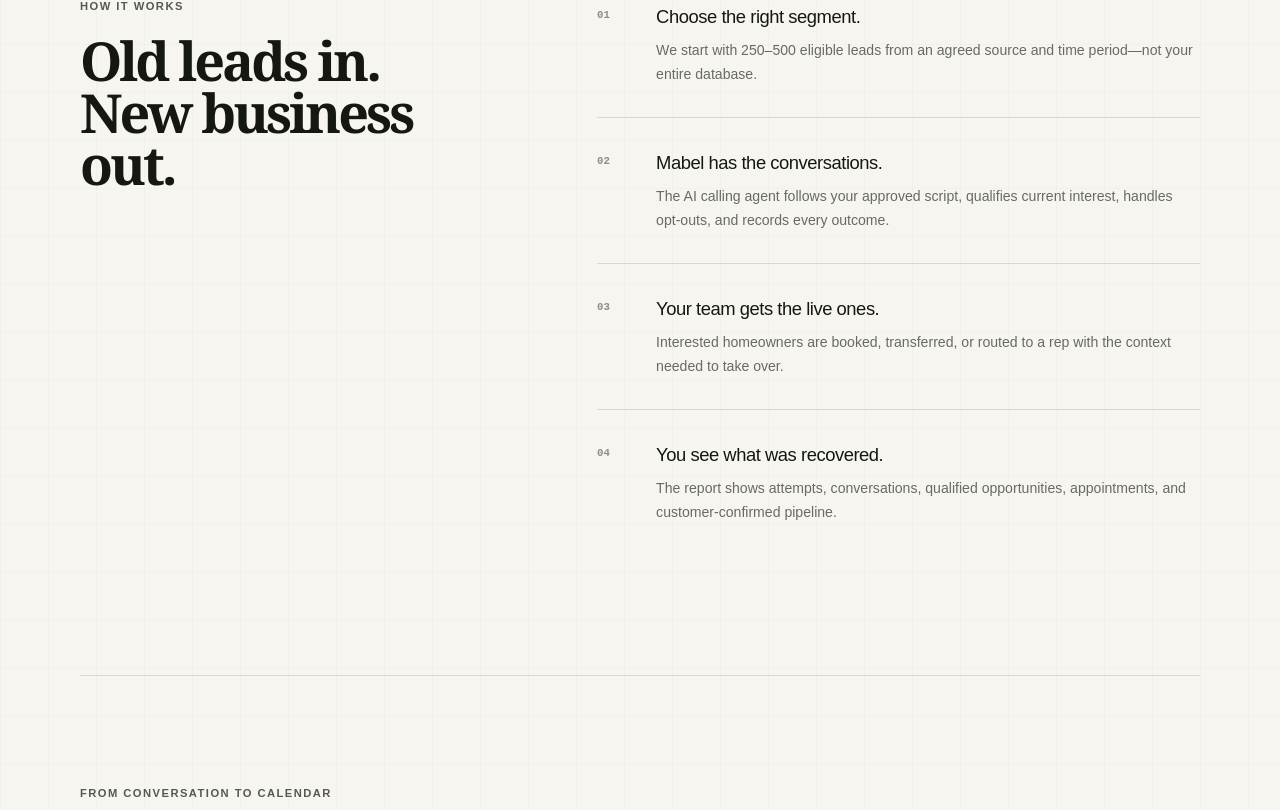
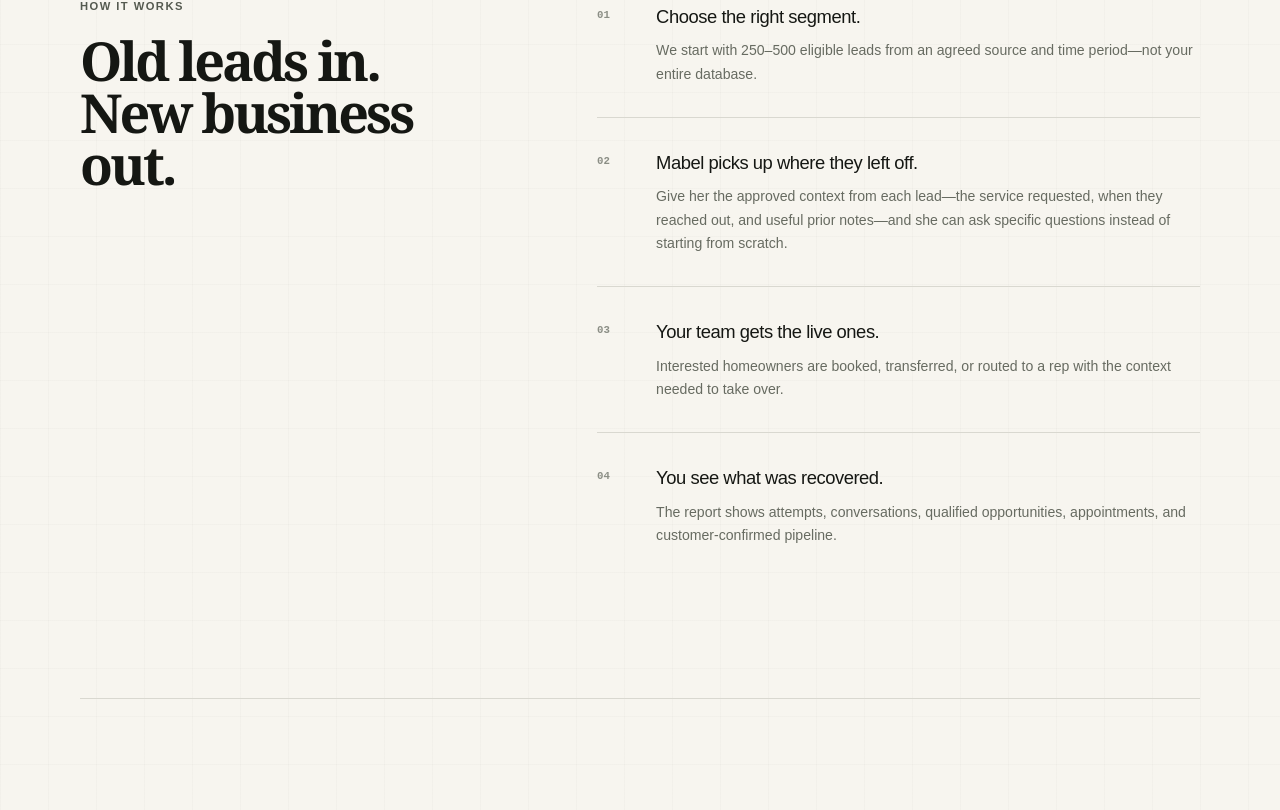
Before and after one commit to dannymsullivan/raleigh-lead-recovery, a Next.js app: page / in a window 1280 px wide. Shown: the part 2548-3358 px from the top of the page. Built offline with nearby package versions, Linux system fonts and the light colour scheme; no server answers.

Commit message:
Make Mabel context-aware

```diff
--- a/app/page.tsx
+++ b/app/page.tsx
@@ -31,6 +31,10 @@ const faqs = [
   {
     q: "Does Mabel replace our CRM or sales team?",
     a: "No. Mabel works a controlled list and sends interested, qualified homeowners back into the process your team already uses.",
+  },
+  {
+    q: "Does Mabel know what each lead originally asked about?",
+    a: "Yes. You choose the approved context Mabel receives, such as the service requested, when the inquiry came in, and useful prior notes. She uses it to pick up naturally, avoid repeating questions you already answered, and ask relevant follow-ups without exposing internal notes or sensitive information.",
   },
   {
     q: "What happens when someone is interested?",
@@ -165,7 +169,7 @@ export default function LandingPage() {
           </li>
           <li>
             <span>02</span>
-            <div><h3>Mabel has the conversations.</h3><p>The AI calling agent follows your approved script, qualifies current interest, handles opt-outs, and records every outcome.</p></div>
+            <div><h3>Mabel picks up where they left off.</h3><p>Give her the approved context from each lead—the service requested, when they reached out, and useful prior notes—and she can ask specific questions instead of starting from scratch.</p></div>
           </li>
           <li>
             <span>03</span>
--- a/scripts/setup-vapi-outbound.ts
+++ b/scripts/setup-vapi-outbound.ts
@@ -31,6 +31,9 @@ Prior notes: {{prior_context}}
 Owner: {{owner_name}}
 Callback expectation: {{callback_expectation}}
 
+[Using lead context]
+Use the approved context above to pick up where the earlier inquiry left off. Refer naturally to the known service or project and use the prior notes to choose relevant follow-up questions. Do not ask for information that is already known unless you need to confirm that it is still accurate. Never mention internal CRM fields, read notes verbatim, reveal sensitive information, or imply that you remember a personal conversation. If context is missing or unclear, describe it simply as an earlier inquiry and begin with a broad question.
+
 [Conversational style]
 Sound like a capable, friendly coordinator—not a script reader. Use contractions and plain spoken English. Keep most turns to one or two short sentences, then let the person respond. Vary acknowledgements naturally among phrases such as “Got it,” “That makes sense,” “Okay,” and “I understand,” but use at most one and do not acknowledge every answer. Avoid repeatedly saying “perfect,” repeating the person's words back to them, stacking questions, or using sales jargon.
 
@@ -62,7 +65,7 @@ Never claim to be human. Never pressure, argue, or continue after an opt-out. Ne
 
 function payload(webhook: string, secret: string) { return {
   name: assistantName,
-  firstMessage: "Hi {{contact_name}}, this is Mabel, an automated assistant calling for {{business_name}} about an earlier {{service_type}} inquiry. Is now an okay time for a quick question?",
+  firstMessage: "Hi {{contact_name}}, this is Mabel. I’m the automated assistant with {{business_name}}. I’m calling about your earlier {{service_type}} inquiry. Is now an okay time for a quick question?",
   firstMessageInterruptionsEnabled: true,
   maxDurationSeconds: 240,
   startSpeakingPlan: {
```
